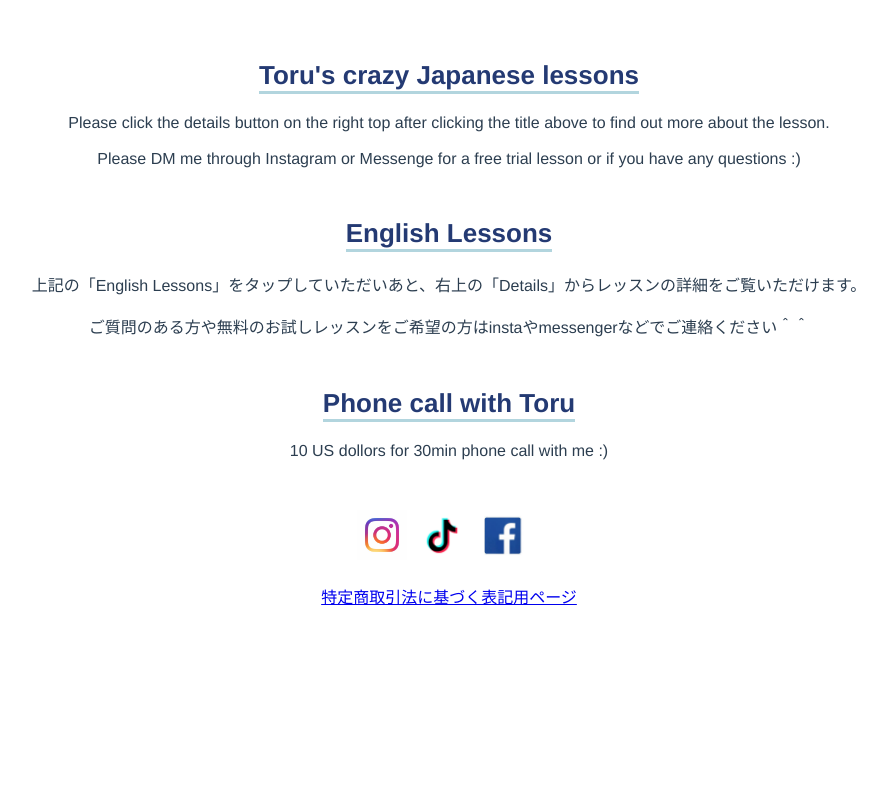
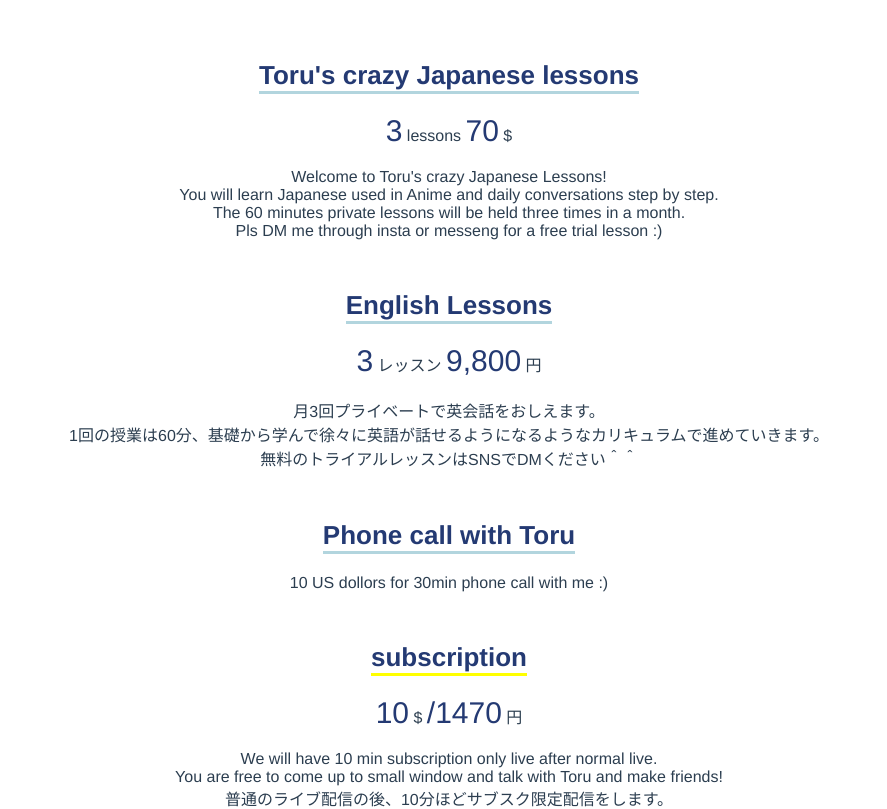
Before and after one commit to tofudesukedo/school, a Vue app: page / in a window 1280 px wide. Shown: the top 809 px of the page, without its empty margins (191-1078 px from the left). Built offline with nearby package versions, Linux system fonts and the light colour scheme.

Commit message:
content add

```diff
--- a/src/App.vue
+++ b/src/App.vue
@@ -7,12 +7,17 @@
         >Toru's crazy Japanese lessons</a
       >
     </h1>
+    <div style="margin: 20px 10px">
+      <span style="font-size: 30px; color: #243a73">3</span> lessons
+      <span style="font-size: 30px; color: #243a73">70</span> $
+    </div>
+
     <p style="margin: 20px 10px">
-      Please click the details button on the right top after clicking the title
-      above to find out more about the lesson. <br />
-      <br />
-      Please DM me through Instagram or Messenge for a free trial lesson or if
-      you have any questions :)
+      Welcome to Toru's crazy Japanese Lessons! <br />
+      You will learn Japanese used in Anime and daily conversations step by
+      step. <br />
+      The 60 minutes private lessons will be held three times in a month.<br />
+      Pls DM me through insta or messeng for a free trial lesson :) <br />
     </p>
   </div>
   <div style="margin: 50px 10px 50px">
@@ -23,10 +28,14 @@
         >English Lessons</a
       >
     </h1>
+    <div style="margin: 20px 10px">
+      <span style="font-size: 30px; color: #243a73">3</span> レッスン
+      <span style="font-size: 30px; color: #243a73">9,800</span> 円
+    </div>
     <p style="margin: 20px 10px">
-      上記の「English
-      Lessons」をタップしていただいあと、右上の「Details」からレッスンの詳細をご覧いただけます。<br />
-      <br />ご質問のある方や無料のお試しレッスンをご希望の方はinstaやmessengerなどでご連絡ください＾＾
+      月3回プライベートで英会話をおしえます。<br />
+      1回の授業は60分、基礎から学んで徐々に英語が話せるようになるようなカリキュラムで進めていきます。<br />
+      無料のトライアルレッスンはSNSでDMください＾＾
     </p>
   </div>
   <div style="margin: 50px 10px 50px">
@@ -39,6 +48,28 @@
     </h1>
     <p style="margin: 20px 10px">
       10 US dollors for 30min phone call with me :)
+    </p>
+  </div>
+  <div style="margin: 50px 10px 50px">
+    <h1 style="border-bottom: 3px solid yellow">
+      <a
+        style="color: #243a73; text-decoration: none"
+        href="https://buy.stripe.com/00g3fM6vKgse2hG8wy"
+        >subscription</a
+      >
+    </h1>
+    <div style="margin: 20px 10px">
+      <span style="font-size: 30px; color: #243a73">10</span> $
+      <span style="font-size: 30px; color: #243a73">/</span>
+      <span style="font-size: 30px; color: #243a73">1470</span> 円
+    </div>
+    <p style="margin: 20px 10px">
+      We will have 10 min subscription only live after normal live. <br />
+      You are free to come up to small window and talk with Toru and make
+      friends!<br />
+      普通のライブ配信の後、10分ほどサブスク限定配信をします。<br />
+      サブスク配信では小窓に自由に上がっていただけます。<br />
+      僕や外国人の視聴者さんなどと一緒にお話をしてお友達を作りましょう！<br />
     </p>
   </div>
   <div style="margin-bottom: 20px">
```
Also changed, not shown: 8 other files (tests, documents, lock files or other folders).
